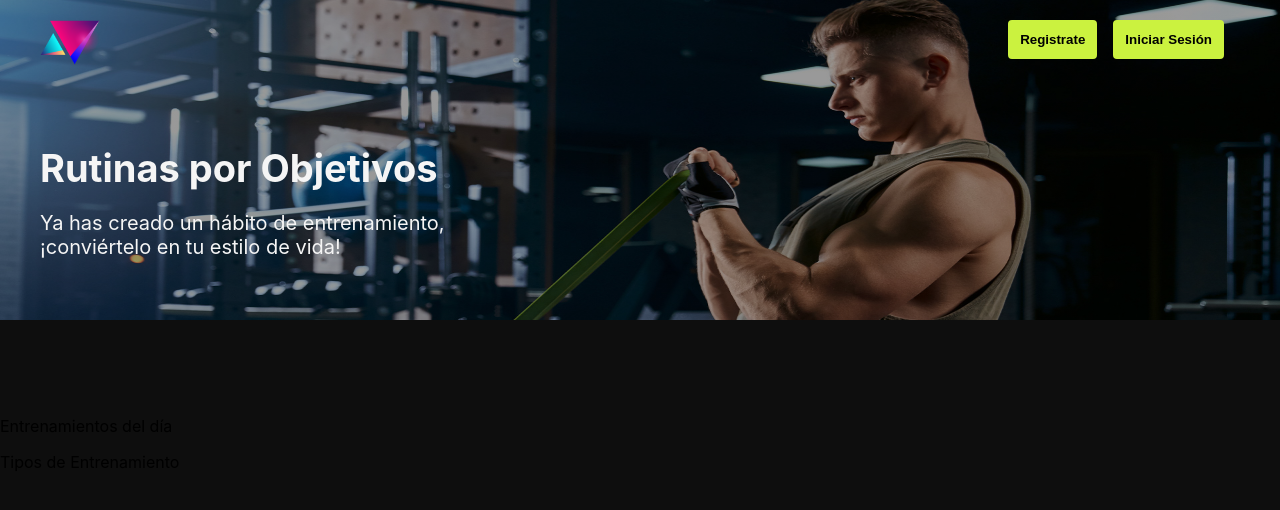
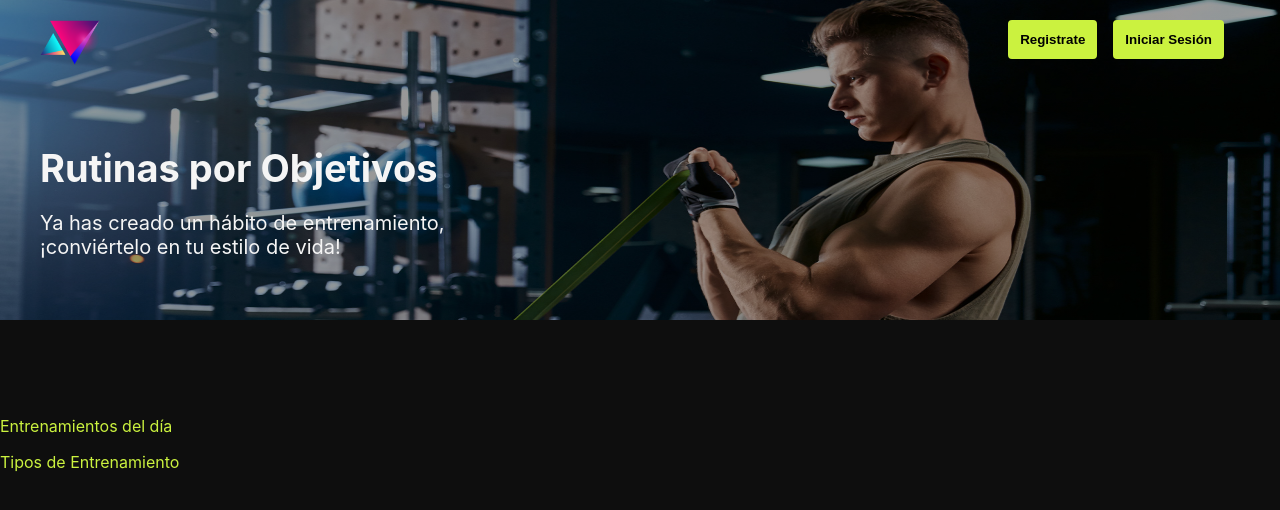
Before and after one commit to Franco-Ezequiel-Marchegiani/personal-trainer-website, a React (Create React App) app: page / in a window 1280 px wide. Shown: the top 510 px of the page. Built offline with nearby package versions, Linux system fonts and the light colour scheme.

Commit message:
Set the color of the sub titles

```diff
--- a/src/Components/Home/Home.css
+++ b/src/Components/Home/Home.css
@@ -54,5 +54,9 @@
     margin: 0;
     padding-top: 20px;
 }
-
+/* Sections */
+.titleSection{
+    color: #cbf23f;
+    font-weight: normal;
+}
 /* Made change on the background image in the mobile style */
--- a/src/Components/Home/Home.js
+++ b/src/Components/Home/Home.js
@@ -23,7 +23,7 @@ function Home(){
                 {/* Acá van el componente hijo con la info de una API para que sea escalable */}
             </main>
             <section>
-                <p>Tipos de Entrenamiento</p>
+                <p className='titleSection'>Tipos de Entrenamiento</p>
                 {/* Acá va */}
             </section>
         </section>
```
